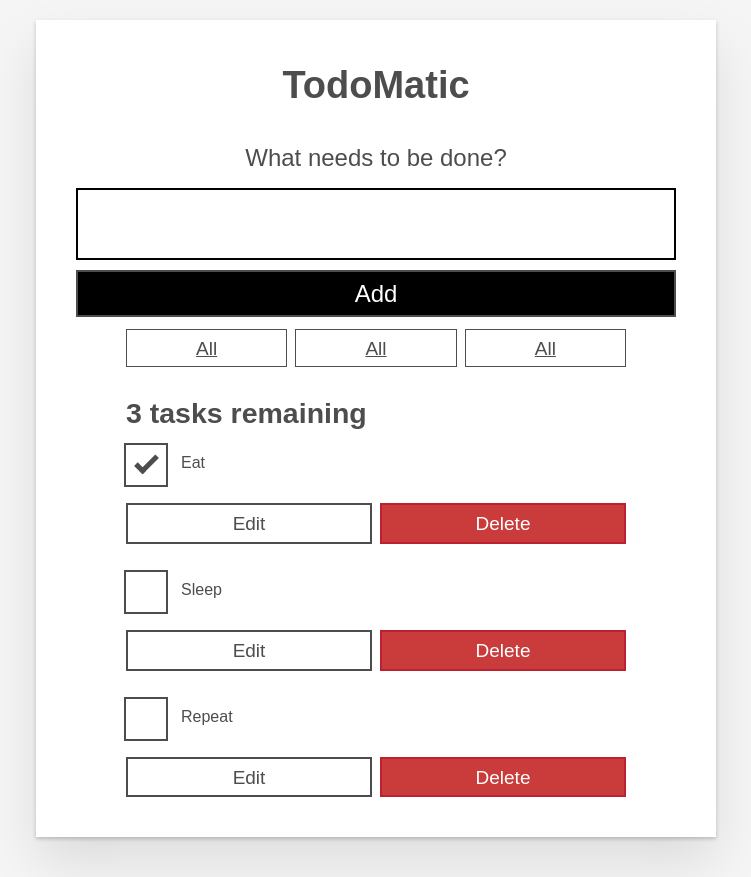
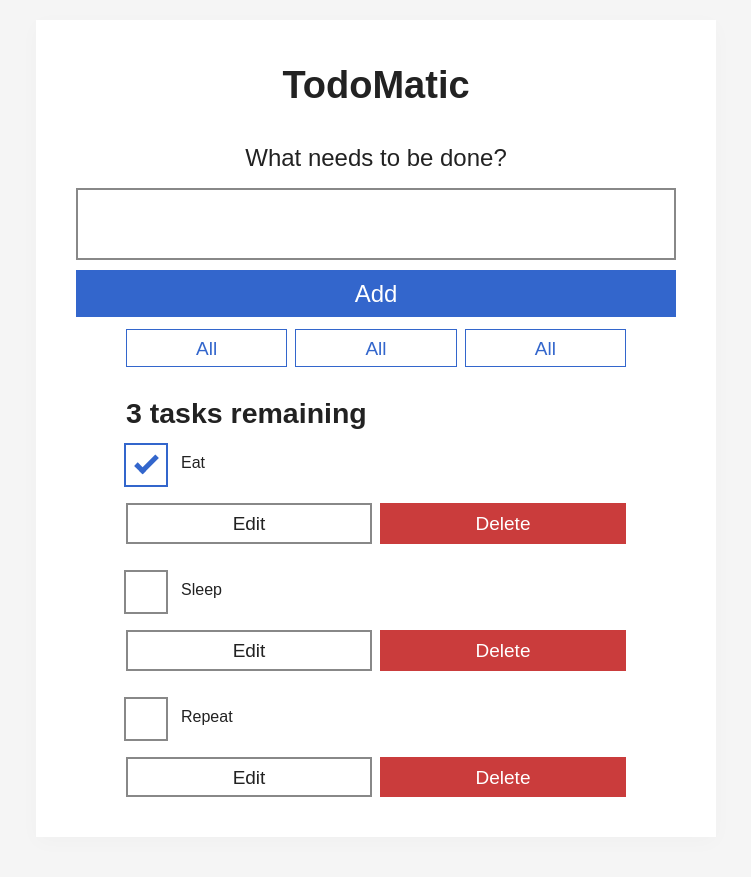
Before and after one commit to superMectonus/moz-todo-react, a React (Create React App) app: page / in a window 1280 px wide. Shown: the whole page, without its empty margins (264-1015 px from the left). Built offline with nearby package versions, Linux system fonts and the light colour scheme.

Commit message:
sass + styles perso

```diff
--- a/package.json
+++ b/package.json
@@ -7,6 +7,7 @@
     "@testing-library/react": "^9.5.0",
     "@testing-library/user-event": "^7.2.1",
     "nanoid": "^3.1.15",
+    "node-sass": "^4.14.1",
     "react": "^16.13.1",
     "react-dom": "^16.13.1",
     "react-scripts": "3.4.1"
--- a/src/index.js
+++ b/src/index.js
@@ -1,6 +1,6 @@
 import React from 'react';
 import ReactDOM from 'react-dom';
-import './index.css';
+import './index.scss';
 import App from './App';
 
 const DATA = [
--- a/src/index.css
+++ b/src/index.scss
@@ -1,3 +1,12 @@
+$lightgray: #888;
+$gray: #555;
+$darkgray: #222;
+$primary: #36c;
+$primary-light: lighten($primary, 37.5%);
+$error: #ca3c3c;
+
+$transition: 0.15s;
+
 /* RESETS */
 *,
 *::before,
@@ -5,7 +14,7 @@
   box-sizing: border-box;
 }
 *:focus {
-  outline: 3px dashed #228bec;
+  outline: 3px solid $primary-light;
   outline-offset: 0;
 }
 html {
@@ -59,7 +68,7 @@ body {
   margin: 0 auto;
   font: 1.6rem/1.25 Arial, sans-serif;
   background-color: #f5f5f5;
-  color: #4d4d4d;
+  color: $darkgray;
 }
 @media screen and (min-width: 620px) {
   body {
@@ -73,31 +82,50 @@ body {
   display: inline-block;
   margin-top: 0.4rem;
 }
+
 .btn {
   padding: 0.8rem 1rem 0.7rem;
-  border: 0.2rem solid #4d4d4d;
+  border: 0.2rem solid $lightgray;
   cursor: pointer;
   text-transform: capitalize;
+  transition: $transition;
+  &:hover {
+    border-color: $darkgray;
+  }
 }
 .btn.toggle-btn {
   border-width: 1px;
-  border-color: #d3d3d3;
+  color: $gray;
+  border-color: $lightgray;
 }
 .btn.toggle-btn[aria-pressed="true"] {
-  text-decoration: underline;
-  border-color: #4d4d4d;
+  pointer-events: none;
+  color: $primary;
+  border-color: $primary;
 }
 .btn__danger {
   color: #fff;
-  background-color: #ca3c3c;
-  border-color: #bd2130;
+  background-color: $error;
+  border-color: $error;
+  transition: $transition;
+  &:hover {
+    background-color: darken($error, 10%);
+    border-color: darken($error, 10%);
+  }
 }
 .btn__filter {
   border-color: lightgrey;
 }
+
 .btn__primary {
   color: #fff;
-  background-color: #000;
+  background-color: $primary ;
+  border-color: $primary ;
+  transition: $transition;
+  &:hover {
+    background-color: darken($primary , 10%);
+    border-color: darken($primary , 10%);
+  }
 }
 .btn-group {
   display: flex;
@@ -150,7 +178,7 @@ body {
   margin: 2rem 0 4rem 0;
   padding: 1rem;
   position: relative;
-  box-shadow: 0 2px 4px 0 rgba(0, 0, 0, 0.2), 0 2.5rem 5rem 0 rgba(0, 0, 0, 0.1);
+  box-shadow: 0 5px 20px 0 rgba($darkgray, 0.025);
 }
 @media screen and (min-width: 550px) {
   .todoapp {
@@ -181,11 +209,11 @@ body {
 }
 .input__lg {
   padding: 2rem;
-  border: 2px solid #000;
+  border: 2px solid $lightgray;
 }
 .input__lg:focus {
-  border-color: #4d4d4d;
-  box-shadow: inset 0 0 0 2px;
+  border-color: $gray;
+  // box-shadow: inset 0 0 0 2px;
 }
 [class*="__lg"] {
   display: inline-block;
@@ -267,10 +295,22 @@ body {
   position: absolute;
   border: 2px solid currentColor;
   background: transparent;
+  border-color: $lightgray;
+  transition: $transition;
+}
+.c-cb > input:hover + label::before,
+.c-cb > label:hover::before {
+  border-color: $darkgray;
+}
+.c-cb > input[type="checkbox"]:checked + label::before {
+  border-color: $primary;
+}
+.c-cb > input[type="checkbox"]:checked + label::after {
+  color: $primary;
 }
 .c-cb > input[type="checkbox"]:focus + label::before {
-  border-width: 4px;
-  outline: 3px dashed #228bec;
+  /* border-width: 4px; */
+  outline: 3px solid $primary-light;
 }
 .c-cb > label::after {
   box-sizing: content-box;
```
Also changed, not shown: 1 other file (tests, documents, lock files or other folders).
